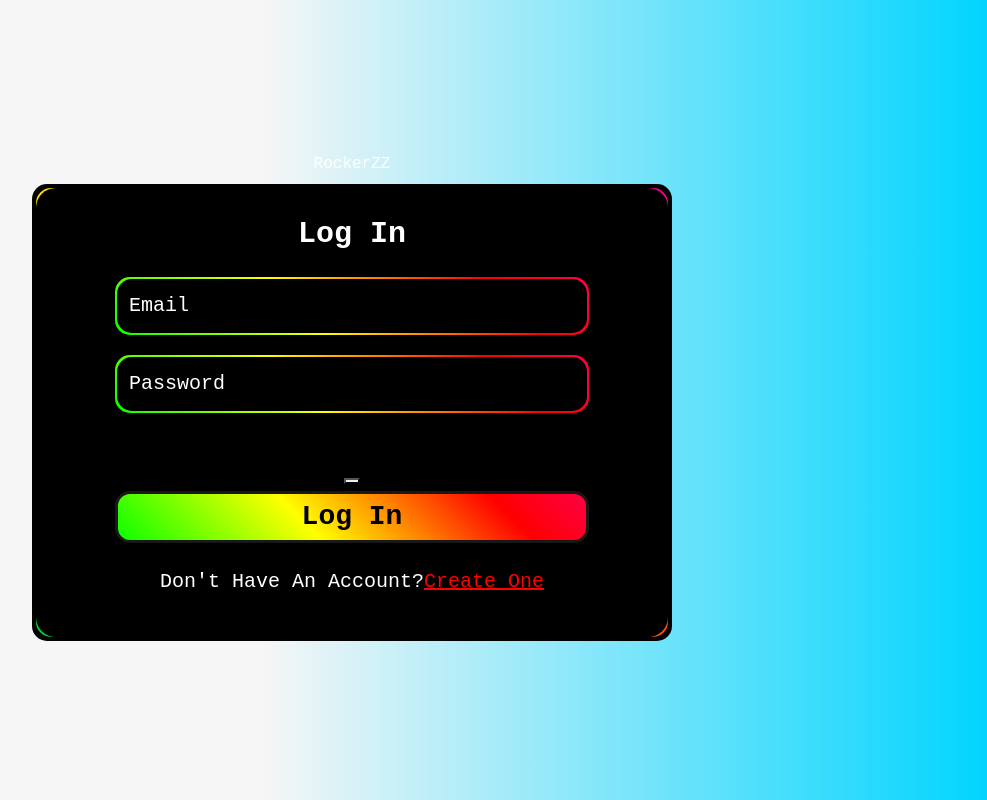
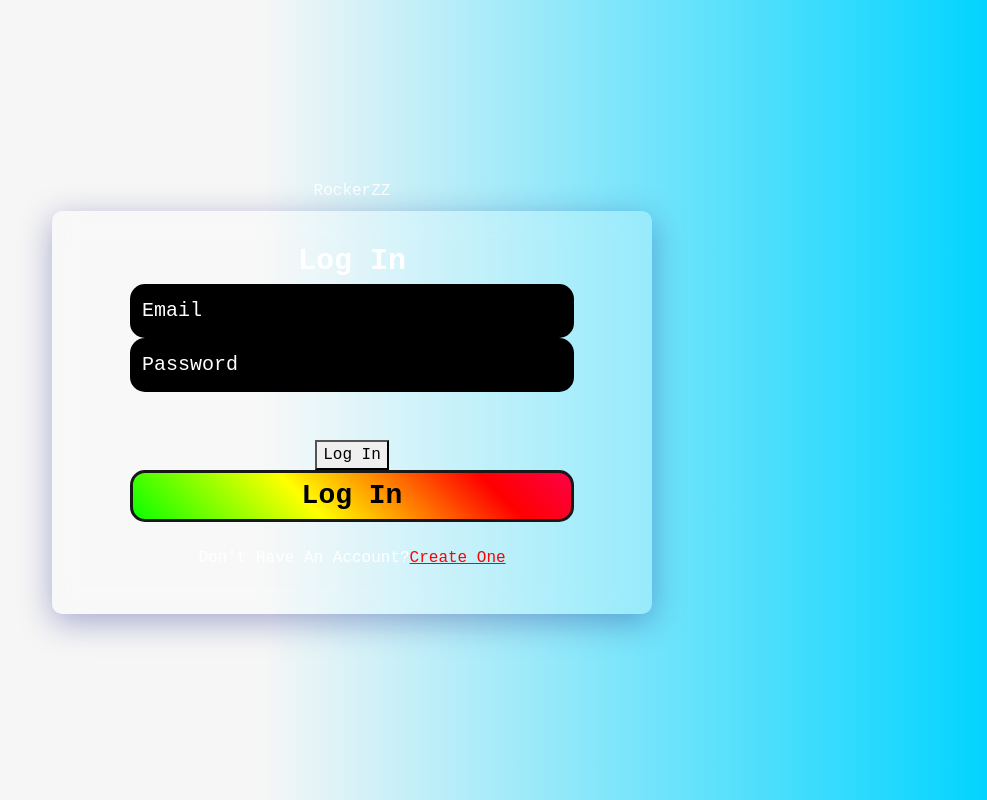
Before and after one commit to faria-karim-porna/mern-shopping-app-client, a React (Vite) app: page /login in a window 1280 px wide. Shown: the whole page, without its empty margins (288-1275 px from the left). Built offline with nearby package versions, Linux system fonts and the light colour scheme.

Commit message:
Updated Style

```diff
--- a/src/assets/css/style.css
+++ b/src/assets/css/style.css
@@ -1,4 +1,5 @@
 @import "../../../node_modules/bootstrap/dist/css/bootstrap.min.css";
+
 /* @import "../../../node_modules/bootstrap/dist/js/bootstrap.bundle"; */
 body {
     font-family: "Inconsolata", monospace;
@@ -12,75 +13,16 @@ body {
 
 /* =============================== Login ===================================== */
 
-
-
 .login-view {
-    width: 50%;
-}
-
-.login-form-section {
-    z-index: 0;
-}
-
-
-
-.login-section {
-    background-color: rgb(24, 24, 24);
-    border-radius: 15px;
-    width: 90vw;
-    min-height: 90vh;
+    width: 600px;
 }
 
 .login-form-card {
-    background-color: black;
-    border-radius: 15px;
-    z-index: -5;
-}
-
-.login-form-border {
-    background: linear-gradient(45deg,
-            #fb0094,
-            #00f,
-            #0f0,
-            #ff0,
-            #f00,
-            #fb0094,
-            #00f,
-            #0f0,
-            #ff0,
-            #f00);
-    background-size: 400%;
-    border-radius: 15px;
-    height: 100%;
-    animation: colorAnimate 20s linear infinite;
-    z-index: -4;
-}
-
-.login-form-main {
-    background-color: black;
-    border-radius: 20px;
-    height: 100%;
-    font-size: 20px;
-    z-index: -3;
-}
-
-.input-field {
-    margin-top: 20px;
-    background: linear-gradient(45deg,
-            #fb0094,
-            #00f,
-            #0f0,
-            #ff0,
-            #f00,
-            #fb0094,
-            #00f,
-            #0f0,
-            #ff0,
-            #f00);
-    background-size: 400%;
-    border-radius: 15px;
-    padding: 2px;
-    animation: colorAnimate 20s linear infinite;
+    background: rgba(255, 255, 255, 0.25);
+    box-shadow: 0 8px 32px 0 rgba(31, 38, 135, 0.37);
+    backdrop-filter: blur(15px);
+    -webkit-backdrop-filter: blur(15px);
+    border-radius: 10px;
 }
 
 input[type="email"],
--- a/src/components/pages/Login.tsx
+++ b/src/components/pages/Login.tsx
@@ -13,9 +13,9 @@ const LoginComponent = () => {
             {/* <!-- login area start --> */}
             <div className="w-100 pt-2 pb-2 pr-2 pl-2">
               <div className="login-form-card p-1">
-                <div className="login-form-border">
-                  <div className="login-form-main d-flex justify-content-center align-items-center text-center pt-4 pb-4">
-                    <div className="w-75 login-form-section">
+                <div className="">
+                  <div className="d-flex justify-content-center align-items-center text-center pt-4 pb-4">
+                    <div className="w-75">
                       {/* <!-- form start --> */}
                       <div className="d-flex justify-content-center align-items-center">
                         <div className="w-100">
@@ -29,7 +29,7 @@ const LoginComponent = () => {
                                 <input type="password" placeholder="Password" className="w-100" name="Password" />
                               </div>
                               <div className="mb-4 mt-5">
-                                <button onClick={() => login()}></button>
+                                <button onClick={() => login()}>Log In</button>
                                 <input type="submit" value="Log In" className="w-100" />
                               </div>
                             </div>
```
